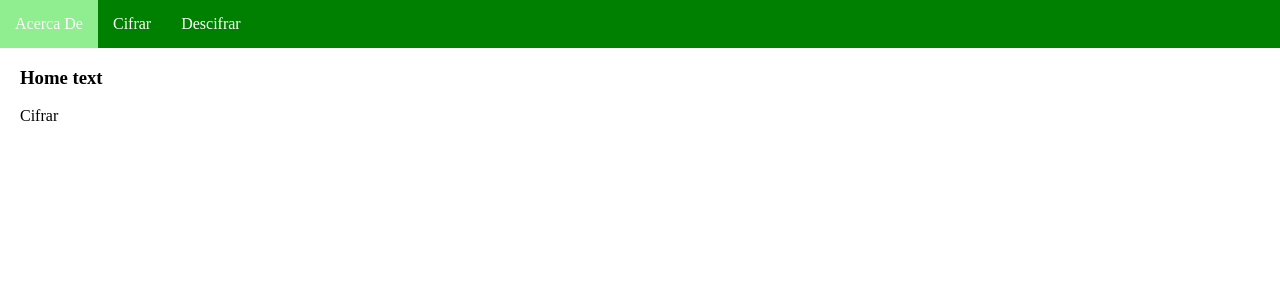
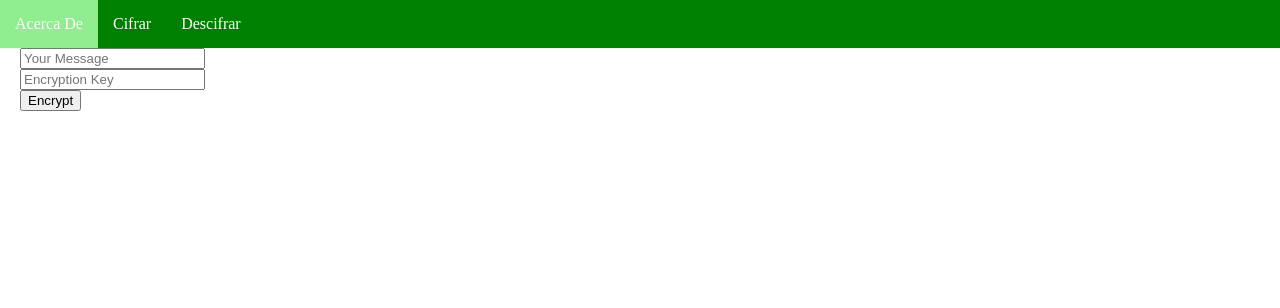
Before and after one commit to BarretoJuan/gronsfeld-cypher, a Flask app: page /cypher in a window 1280 px wide. Shown: the top 308 px of the page. Run offline with Flask 3, Linux system fonts and the light colour scheme.

Commit message:
basic cypher page

```diff
--- a/app.py
+++ b/app.py
@@ -12,13 +12,15 @@ def about():
     if(request.method == "GET"):
         return render_template("about.html")
 
-@app.route("/cypher")
+@app.route("/cypher", methods=['POST', 'GET'])
 def cypher():
     if(request.method == "GET"):
         return render_template("cypher.html")
 
     if(request.method == "POST"):
-        print("call cypher function")
+        print(request.form['message'])
+
+        return render_template("cypher.html")
 
 
 @app.route("/decypher")
--- a/templates/cypher.html
+++ b/templates/cypher.html
@@ -18,10 +18,18 @@
     </nav>
 
     <main>
-        <h3>Home text</h3>
-        <p>Cifrar</p>
+        <form action="/cypher" method="post">
+            <div>
+                <input name="message" type="text" placeholder="Your Message">
+            </div>
+            <div>
+                <input name="key" type="number" min="1"  placeholder="Encryption Key">
+            </div>
+            <div>
+                <button name="encrypt" type="submit">Encrypt</button>
+            </div>
+        </form>
     </main>
-
 </body>
 
 </html>
```
Also changed, not shown: templates/test.html (added, +21 -0 lines).
